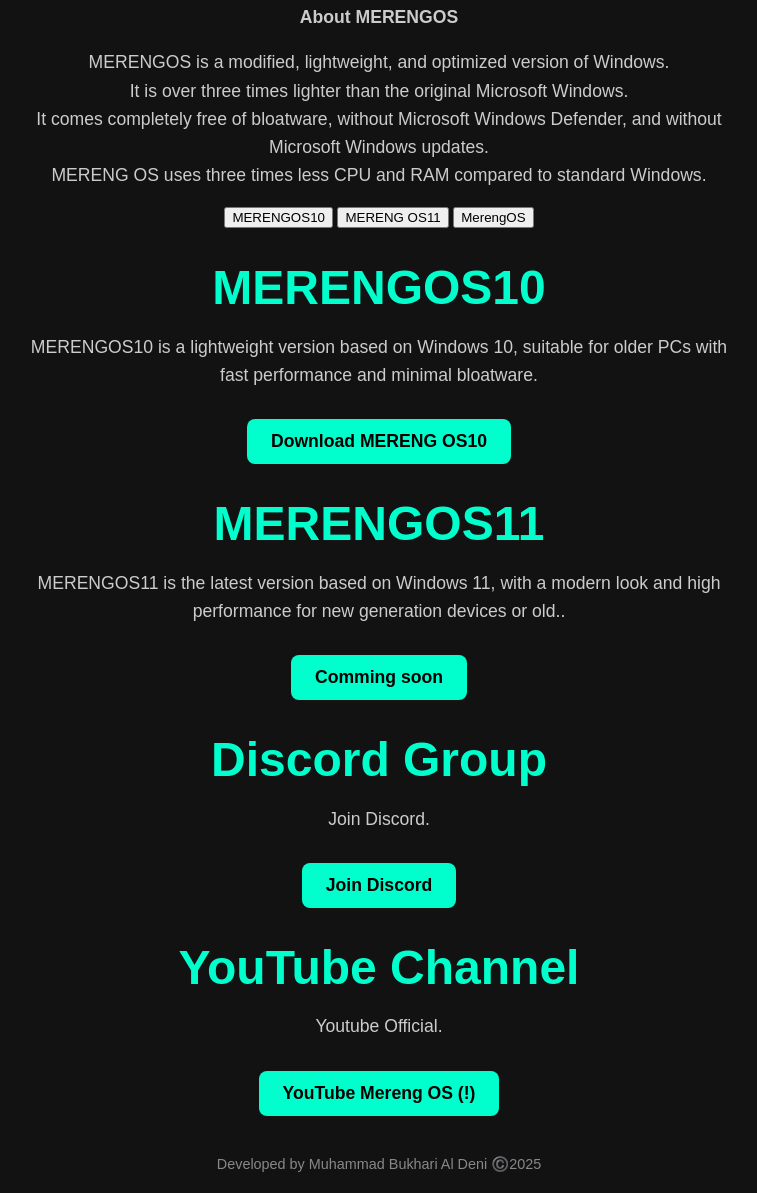
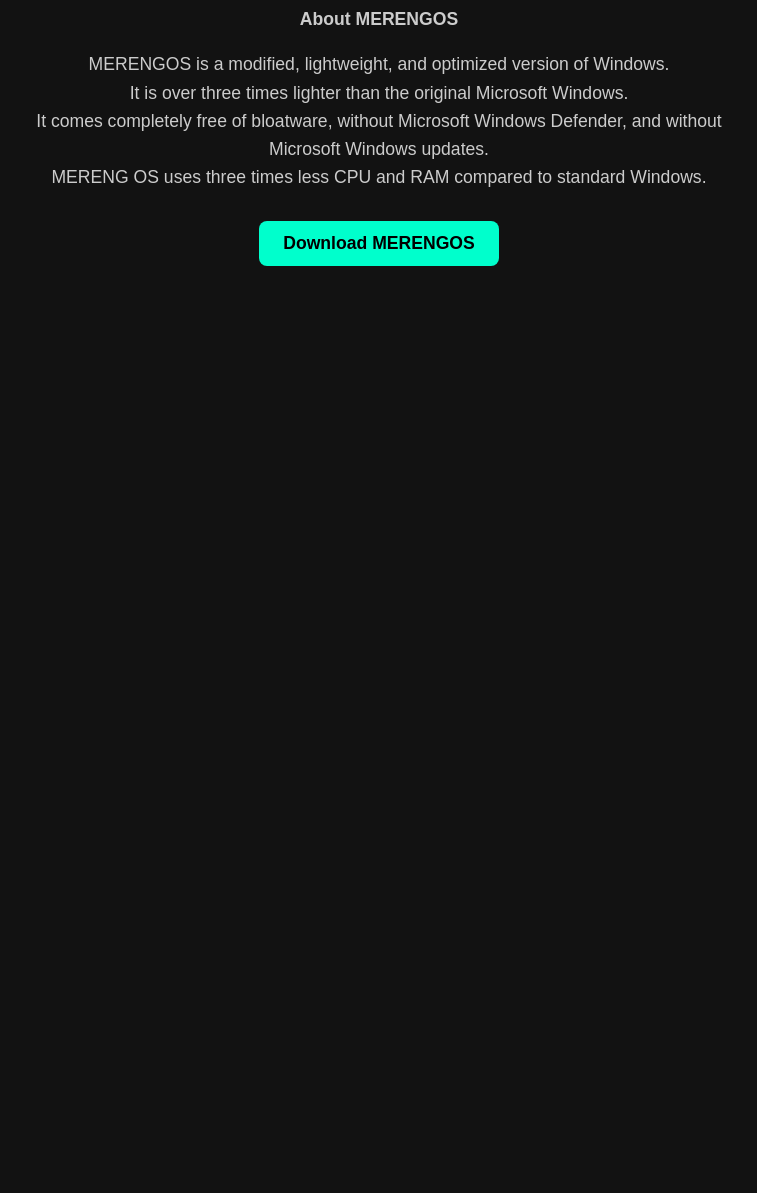
Before and after one commit to Bosbaboi/MERENG-OS-WEB, a plain HTML site: page index.html in a window 1280 px wide. Shown: the part 160-1353 px from the top of the page, without its empty margins (261-1018 px from the left). After the commit the page ends 800 px from the top, so only its background shows below. Drawn offline with Linux system fonts and the light colour scheme.

Commit message:
index.html

```diff
--- a/index.html
+++ b/index.html
@@ -1,9 +1,10 @@
 <!DOCTYPE html>
 <html lang="en">
 <head>
-  <meta charset="UTF-8">
-  <meta name="viewport" content="width=device-width, initial-scale=1">
+  <meta charset="UTF-8" />
+  <meta name="viewport" content="width=device-width, initial-scale=1" />
   <title>MERENGOS</title>
+  <link rel="icon" href="favicon.ico" type="image/x-icon">
   <style>
     body {
       font-family: Arial, sans-serif;
@@ -14,18 +15,12 @@
       display: flex;
       flex-direction: column;
       align-items: center;
-      justify-content: center;
-      min-height: 100vh;
     }
+
     .container {
       text-align: center;
       max-width: 700px;
-      padding: 20px;
-    }
-
-    img.logo {
-      max-width: 200px;
-      margin-bottom: 20px;
+      padding: 60px 20px;
     }
 
     h1 {
@@ -60,83 +55,47 @@
       background-color: #00ccaa;
     }
 
-    .developer {
-      margin-top: 40px;
-      font-size: 0.9em;
-      color: #888888;
+    /* Scroll animation styles */
+    .animate {
+      opacity: 0;
+      transform: translateY(50px);
+      transition: all 0.6s ease-out;
+    }
+
+    .animate.show {
+      opacity: 1;
+      transform: translateY(0);
     }
   </style>
 </head>
 <body>
+
   <div class="container">
-    <img src="mereng-os.ppg" alt="MERENG OS Logo" class="logo">
-    <h1>MERENGOS</h1>
-    <p><strong>About MERENGOS</strong></p>
-    <p>
+    <h1 class="animate">MERENGOS</h1>
+    <p class="animate"><strong>About MERENGOS</strong></p>
+    <p class="animate">
       MERENGOS is a modified, lightweight, and optimized version of Windows.<br>
       It is over three times lighter than the original Microsoft Windows.<br>
       It comes completely free of bloatware, without Microsoft Windows Defender, and without Microsoft Windows updates.<br>
       MERENG OS uses three times less CPU and RAM compared to standard Windows.
     </p>
 
- <div class="tabs">
-  <button class="tab active">MERENGOS10</button>
-  <button class="tab">MERENG OS11</button>
- <Button class="tab">MerengOS</button> <!-- Laci tambahan -->
-</div>
-
-        <div class="content active">
-  <h1>MERENGOS10</h1>
-  <p>MERENGOS10 is a lightweight version based on Windows 10, suitable for older PCs with fast performance and minimal bloatware.</p>
-  <div class="download-button">
-    <a href="https://bosbaboi.github.io/merengos-download.github.io/">Download MERENG OS10</a>
-  </div>
-</div>
-       <div class="content">
-  <h1>MERENGOS11</h1>
-  <p>MERENGOS11 is the latest version based on Windows 11, with a modern look and high performance for new generation devices or old..</p>
-  <div class="download-button">
-    <a href="#">Comming soon</a>
-  </div>
-</div>
-      <div class="content active">
-  <h1>Discord Group</h1>
-  <p>Join Discord.</p>
-  <div class="download-button">
-    <a href="http://dsc.gg/merengos">Join Discord</a>
-  </div>
-</div>
-      <div class="content active">
-  <h1>YouTube Channel</h1>
-  <p>Youtube Official.</p>
-  <div class="download-button">
-    <a href="https://youtube.com/@projectmerengos?si=C_zz7zQJDu28qyXq">YouTube Mereng OS (!)</a>
-  </div>
-</div>
-    <head>
-  <meta charset="UTF-8">
-  <meta name="viewport" content="width=device-width, initial-scale=1">
-  <title>MERENGOS</title>
-  <link rel="icon" href="favicon.png" type="image/png"> <!-- Ikon tampil di tab -->
-  <style>
-    /* CSS kamu di sini */
-  </style>
-</head>
-
-
-        <script>
-  function showTab(index) {
-    const tabs = document.querySelectorAll('.tab');
-    const contents = document.querySelectorAll('.content');
-    tabs.forEach((tab, i) => {
-      tab.classList.toggle('active', i === index);
-      contents[i].classList.toggle('active', i === index);
-    });
-  }
-</script>
-        <div class="developer">
-      Developed by Muhammad Bukhari Al Deni ©️2025
+    <div class="download-button animate">
+      <a href="https://pixeldrain.com/u/Wz7DqDaj" target="_blank">Download MERENGOS</a>
     </div>
   </div>
+
+  <script>
+    const observer = new IntersectionObserver((entries) => {
+      entries.forEach(entry => {
+        if (entry.isIntersecting) {
+          entry.target.classList.add('show');
+        }
+      });
+    });
+
+    document.querySelectorAll('.animate').forEach(el => observer.observe(el));
+  </script>
+
 </body>
 </html>
```
